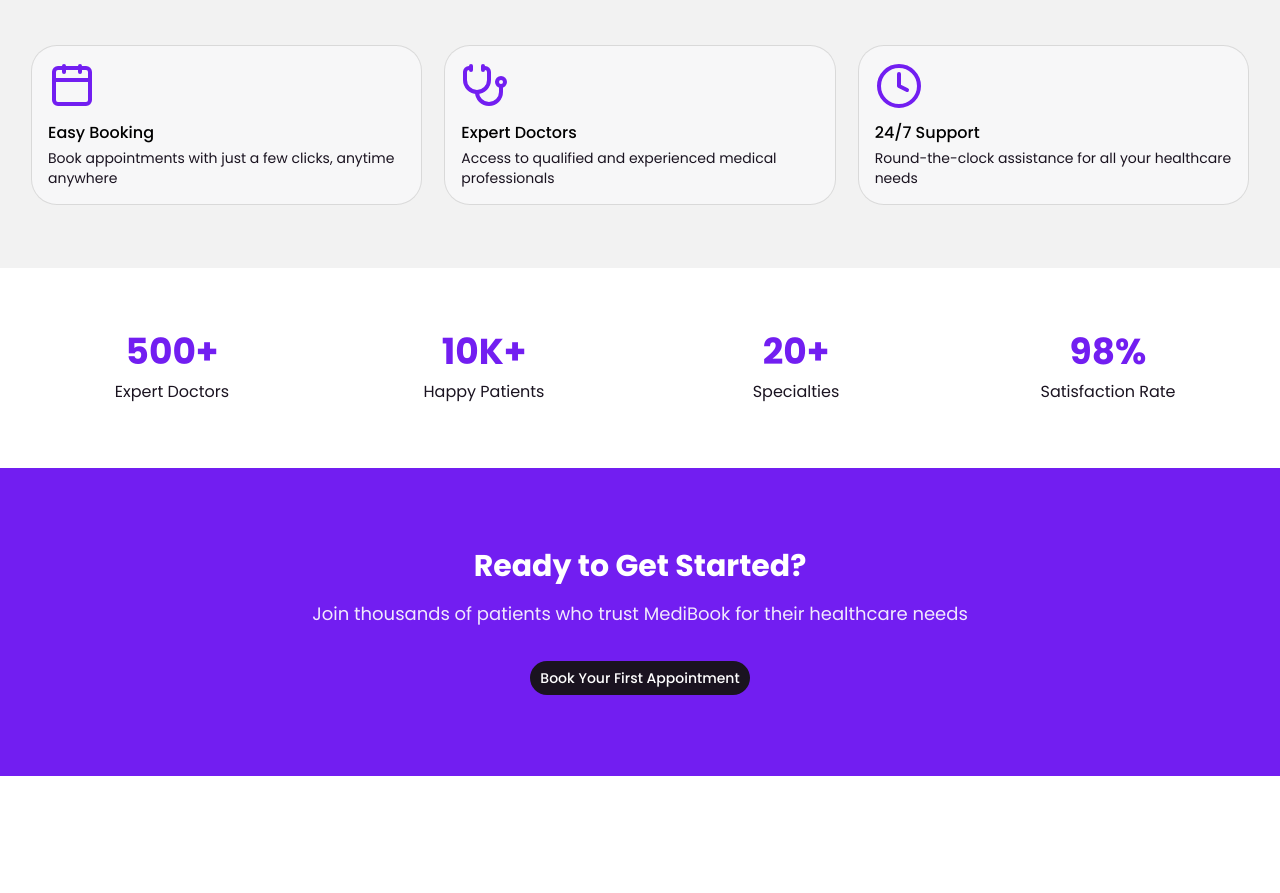
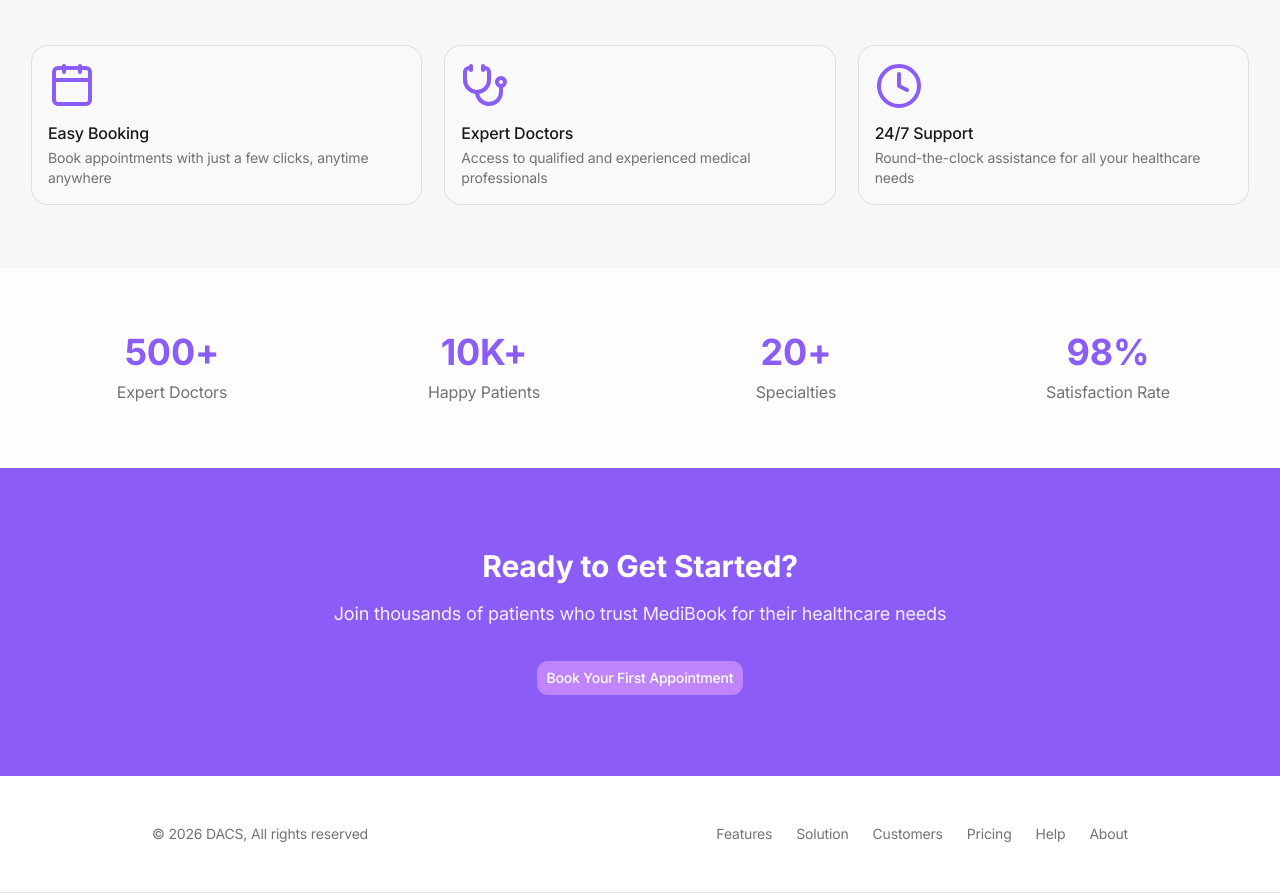
Before and after one commit to mwangaza12/DACS, a Next.js app in the folder frontend/: page / in a window 1280 px wide. Shown: the part 631-1524 px from the top of the page. Before the commit the page ends 1407 px from the top, so only its background shows below. Built offline with nearby package versions, Linux system fonts and the light colour scheme.

Commit message:
refactor: purple theme

```diff
--- a/frontend/app/(auth)/forgot-password/page.tsx
+++ b/frontend/app/(auth)/forgot-password/page.tsx
@@ -11,6 +11,7 @@ import { Input } from "@/components/ui/input";
 import { Label } from "@/components/ui/label";
 import { Card, CardContent, CardDescription, CardHeader, CardTitle } from "@/components/ui/card";
 import { Navbar } from "@/components/navbar";
+import FooterSection from "@/components/footer";
 
 // Define the schema directly if not available
 const forgotPasswordSchema = z.object({
@@ -145,6 +146,7 @@ export default function ForgotPasswordPage() {
           </CardContent>
         </Card>
       </div>
+      <FooterSection />
     </>
   );
 }
--- a/frontend/app/(auth)/login/login-form.tsx
+++ b/frontend/app/(auth)/login/login-form.tsx
@@ -15,6 +15,7 @@ import { Label } from "@/components/ui/label";
 import { Card, CardContent, CardDescription, CardHeader, CardTitle } from "@/components/ui/card";
 import { cn } from "@/lib/utils";
 import { Navbar } from "@/components/navbar";
+import FooterSection from "@/components/footer";
 
 export default function LoginPage() {
   const router       = useRouter();
@@ -156,6 +157,7 @@ export default function LoginPage() {
           </CardContent>
         </Card>
       </div>
+      <FooterSection />
     </>
   );
 }
--- a/frontend/app/(auth)/register/page.tsx
+++ b/frontend/app/(auth)/register/page.tsx
@@ -31,6 +31,7 @@ import { Card, CardContent, CardDescription, CardHeader, CardTitle } from "@/com
 import { cn } from "@/lib/utils";
 import { UserRole } from "@/types";
 import { Navbar } from "@/components/navbar";
+import FooterSection from "@/components/footer";
 
 type Step = "role" | "credentials" | "profile";
 
@@ -539,6 +540,7 @@ export default function RegisterPage() {
           </CardContent>
         </Card>
       </div>
+      <FooterSection />
     </>
   );
 }
--- a/frontend/app/about/page.tsx
+++ b/frontend/app/about/page.tsx
@@ -2,6 +2,7 @@ import { Card, CardContent, CardDescription, CardHeader, CardTitle } from "@/com
 import { Badge } from "@/components/ui/badge";
 import { Heart, Users, Target, Award, Stethoscope, Clock } from "lucide-react";
 import { Navbar } from "@/components/navbar";
+import FooterSection from "@/components/footer";
 
 export default function AboutPage() {
   return (
@@ -111,6 +112,7 @@ export default function AboutPage() {
           </div>
         </div>
       </div>
+      <FooterSection />
     </>
   );
 }
--- a/frontend/app/contact/page.tsx
+++ b/frontend/app/contact/page.tsx
@@ -8,6 +8,7 @@ import { Card, CardContent, CardDescription, CardHeader, CardTitle } from "@/com
 import { Label } from "@/components/ui/label";
 import { Mail, MapPin, Phone, Clock, Send } from "lucide-react";
 import { Navbar } from "@/components/navbar";
+import FooterSection from "@/components/footer";
 
 export default function ContactPage() {
   const [formData, setFormData] = useState({
@@ -214,6 +215,7 @@ export default function ContactPage() {
           </div>
         </div>
       </div>
+      <FooterSection />
     </>
   );
 }
--- a/frontend/app/globals.css
+++ b/frontend/app/globals.css
@@ -3,111 +3,111 @@
 @custom-variant dark (&:is(.dark *));
 
 :root {
-  --background: oklch(1.0000 0 0);
-  --foreground: oklch(0 0 0);
-  --card: oklch(0.9764 0.0013 286.3755);
-  --card-foreground: oklch(0 0 0);
-  --popover: oklch(1.0000 0 0);
-  --popover-foreground: oklch(0.2019 0.0274 308.6501);
-  --primary: oklch(0.5119 0.2709 290.7903);
+  --background: oklch(0.9940 0 0);
+  --foreground: oklch(0.2178 0 0);
+  --card: oklch(0.9821 0 0);
+  --card-foreground: oklch(0.2178 0 0);
+  --popover: oklch(0.9940 0 0);
+  --popover-foreground: oklch(0.3715 0 0);
+  --primary: oklch(0.6056 0.2189 292.7172);
   --primary-foreground: oklch(1.0000 0 0);
-  --secondary: oklch(0.2019 0.0274 308.6501);
+  --secondary: oklch(0.7217 0.1767 305.5038);
   --secondary-foreground: oklch(1.0000 0 0);
-  --muted: oklch(0.9230 0.0017 325.5911);
-  --muted-foreground: oklch(0.2019 0.0274 308.6501);
-  --accent: oklch(0.9670 0.0030 264.5420);
-  --accent-foreground: oklch(0.5119 0.2709 290.7903);
-  --destructive: oklch(0.6370 0.2370 25.3310);
+  --muted: oklch(0.9612 0 0);
+  --muted-foreground: oklch(0.5555 0 0);
+  --accent: oklch(0.9612 0 0);
+  --accent-foreground: oklch(0.2178 0 0);
+  --destructive: oklch(0.6368 0.2078 25.3313);
   --destructive-foreground: oklch(1.0000 0 0);
-  --border: oklch(0.9178 0.0195 302.1908);
-  --input: oklch(0.9777 0.0041 301.4256);
-  --ring: oklch(0.5083 0.2724 289.2840);
-  --chart-1: oklch(0.5119 0.2709 290.7903);
-  --chart-2: oklch(0.4230 0.1996 262.2614);
-  --chart-3: oklch(0.8624 0.2596 138.9415);
-  --chart-4: oklch(0.5450 0.1430 249.6726);
-  --chart-5: oklch(0.7602 0.1480 81.5810);
-  --sidebar: oklch(0.9764 0.0013 286.3755);
-  --sidebar-foreground: oklch(0.2019 0.0274 308.6501);
-  --sidebar-primary: oklch(0.5119 0.2709 290.7903);
+  --border: oklch(0.9219 0 0);
+  --input: oklch(0.9612 0 0);
+  --ring: oklch(0.6056 0.2189 292.7172);
+  --chart-1: oklch(0.6056 0.2189 292.7172);
+  --chart-2: oklch(0.7217 0.1767 305.5038);
+  --chart-3: oklch(0.4907 0.2412 292.5809);
+  --chart-4: oklch(0.6268 0.2325 303.9004);
+  --chart-5: oklch(0.8268 0.1082 306.3827);
+  --sidebar: oklch(0.9940 0 0);
+  --sidebar-foreground: oklch(0.3715 0 0);
+  --sidebar-primary: oklch(0.6056 0.2189 292.7172);
   --sidebar-primary-foreground: oklch(1.0000 0 0);
-  --sidebar-accent: oklch(0.9293 0.0275 309.2075);
-  --sidebar-accent-foreground: oklch(0.5119 0.2709 290.7903);
-  --sidebar-border: oklch(0.9172 0.0170 304.7894);
-  --sidebar-ring: oklch(0.5083 0.2724 289.2840);
-  --font-sans: Poppins, ui-sans-serif, sans-serif, system-ui;
-  --font-serif: Georgia, serif;
-  --font-mono: Ubuntu Mono, ui-monospace, monospace;
-  --radius: 1.3rem;
+  --sidebar-accent: oklch(0.9612 0 0);
+  --sidebar-accent-foreground: oklch(0.2178 0 0);
+  --sidebar-border: oklch(0.9219 0 0);
+  --sidebar-ring: oklch(0.6056 0.2189 292.7172);
+  --font-sans: Inter, system-ui, sans-serif;
+  --font-serif: ui-serif, Georgia, Cambria, serif;
+  --font-mono: JetBrains Mono, monospace;
+  --radius: 0.75rem;
   --shadow-x: 0px;
   --shadow-y: 2px;
-  --shadow-blur: 0px;
+  --shadow-blur: 4px;
   --shadow-spread: 0px;
-  --shadow-opacity: 0;
-  --shadow-color: #6e1df2;
-  --shadow-2xs: 0px 2px 0px 0px hsl(262.8169 89.1213% 53.1373% / 0.00);
-  --shadow-xs: 0px 2px 0px 0px hsl(262.8169 89.1213% 53.1373% / 0.00);
-  --shadow-sm: 0px 2px 0px 0px hsl(262.8169 89.1213% 53.1373% / 0.00), 0px 1px 2px -1px hsl(262.8169 89.1213% 53.1373% / 0.00);
-  --shadow: 0px 2px 0px 0px hsl(262.8169 89.1213% 53.1373% / 0.00), 0px 1px 2px -1px hsl(262.8169 89.1213% 53.1373% / 0.00);
-  --shadow-md: 0px 2px 0px 0px hsl(262.8169 89.1213% 53.1373% / 0.00), 0px 2px 4px -1px hsl(262.8169 89.1213% 53.1373% / 0.00);
-  --shadow-lg: 0px 2px 0px 0px hsl(262.8169 89.1213% 53.1373% / 0.00), 0px 4px 6px -1px hsl(262.8169 89.1213% 53.1373% / 0.00);
-  --shadow-xl: 0px 2px 0px 0px hsl(262.8169 89.1213% 53.1373% / 0.00), 0px 8px 10px -1px hsl(262.8169 89.1213% 53.1373% / 0.00);
-  --shadow-2xl: 0px 2px 0px 0px hsl(262.8169 89.1213% 53.1373% / 0.00);
-  --tracking-normal: 0em;
+  --shadow-opacity: 0.02;
+  --shadow-color: #000000;
+  --shadow-2xs: 0px 2px 4px 0px hsl(0 0% 0% / 0.01);
+  --shadow-xs: 0px 2px 4px 0px hsl(0 0% 0% / 0.01);
+  --shadow-sm: 0px 2px 4px 0px hsl(0 0% 0% / 0.02), 0px 1px 2px -1px hsl(0 0% 0% / 0.02);
+  --shadow: 0px 2px 4px 0px hsl(0 0% 0% / 0.02), 0px 1px 2px -1px hsl(0 0% 0% / 0.02);
+  --shadow-md: 0px 2px 4px 0px hsl(0 0% 0% / 0.02), 0px 2px 4px -1px hsl(0 0% 0% / 0.02);
+  --shadow-lg: 0px 2px 4px 0px hsl(0 0% 0% / 0.02), 0px 4px 6px -1px hsl(0 0% 0% / 0.02);
+  --shadow-xl: 0px 2px 4px 0px hsl(0 0% 0% / 0.02), 0px 8px 10px -1px hsl(0 0% 0% / 0.02);
+  --shadow-2xl: 0px 2px 4px 0px hsl(0 0% 0% / 0.05);
+  --tracking-normal: -0.011em;
   --spacing: 0.25rem;
 }
 
 .dark {
-  --background: oklch(0 0 0);
-  --foreground: oklch(0.9296 0.0041 301.4212);
-  --card: oklch(0.2115 0.0115 319.4587);
-  --card-foreground: oklch(0.8853 0 0);
-  --popover: oklch(0 0 0);
-  --popover-foreground: oklch(0.9296 0.0041 301.4212);
-  --primary: oklch(0.4960 0.2650 301.9240);
+  --background: oklch(0.1473 0.0107 285.0074);
+  --foreground: oklch(0.9842 0.0034 247.8575);
+  --card: oklch(0.1857 0.0223 292.4198);
+  --card-foreground: oklch(0.9842 0.0034 247.8575);
+  --popover: oklch(0.1857 0.0223 292.4198);
+  --popover-foreground: oklch(0.7107 0.0351 256.7878);
+  --primary: oklch(0.6056 0.2189 292.7172);
   --primary-foreground: oklch(1.0000 0 0);
-  --secondary: oklch(0.9570 0.0054 297.7244);
-  --secondary-foreground: oklch(0.2019 0.0274 308.6501);
-  --muted: oklch(0.2090 0 0);
-  --muted-foreground: oklch(0.5583 0.0131 308.2008);
-  --accent: oklch(0.1821 0.0678 299.3352);
-  --accent-foreground: oklch(0.5078 0.2710 290.3505);
-  --destructive: oklch(0.9097 0.1879 105.2960);
-  --destructive-foreground: oklch(1.0000 0 0);
-  --border: oklch(0.2641 0.0079 308.1298);
-  --input: oklch(0.2786 0.0492 304.6321);
-  --ring: oklch(0.5083 0.2724 289.2840);
-  --chart-1: oklch(0.5119 0.2709 290.7903);
-  --chart-2: oklch(0.4230 0.1996 262.2614);
-  --chart-3: oklch(0.8624 0.2596 138.9415);
-  --chart-4: oklch(0.5450 0.1430 249.6726);
-  --chart-5: oklch(0.7602 0.1480 81.5810);
-  --sidebar: oklch(0.2115 0.0115 319.4587);
-  --sidebar-foreground: oklch(0.8853 0 0);
-  --sidebar-primary: oklch(0.5083 0.2724 289.2840);
+  --secondary: oklch(0.7217 0.1767 305.5038);
+  --secondary-foreground: oklch(1.0000 0 0);
+  --muted: oklch(0.2225 0.0194 284.7155);
+  --muted-foreground: oklch(0.7107 0.0351 256.7878);
+  --accent: oklch(0.2225 0.0194 284.7155);
+  --accent-foreground: oklch(0.9842 0.0034 247.8575);
+  --destructive: oklch(0.4437 0.1613 26.8994);
+  --destructive-foreground: oklch(0.9842 0.0034 247.8575);
+  --border: oklch(0.2973 0.0360 290.9115);
+  --input: oklch(0.2225 0.0194 284.7155);
+  --ring: oklch(0.6056 0.2189 292.7172);
+  --chart-1: oklch(0.6056 0.2189 292.7172);
+  --chart-2: oklch(0.7217 0.1767 305.5038);
+  --chart-3: oklch(0.4907 0.2412 292.5809);
+  --chart-4: oklch(0.6268 0.2325 303.9004);
+  --chart-5: oklch(0.8268 0.1082 306.3827);
+  --sidebar: oklch(0.1473 0.0107 285.0074);
+  --sidebar-foreground: oklch(0.7107 0.0351 256.7878);
+  --sidebar-primary: oklch(0.6056 0.2189 292.7172);
   --sidebar-primary-foreground: oklch(1.0000 0 0);
-  --sidebar-accent: oklch(0.1821 0.0678 299.3352);
-  --sidebar-accent-foreground: oklch(0.5078 0.2710 290.3505);
-  --sidebar-border: oklch(0.3588 0.0375 304.1238);
-  --sidebar-ring: oklch(0.5083 0.2724 289.2840);
-  --font-sans: Poppins, ui-sans-serif, sans-serif, system-ui;
-  --font-serif: Georgia, serif;
-  --font-mono: Ubuntu Mono, ui-monospace, monospace;
-  --radius: 1.3rem;
+  --sidebar-accent: oklch(0.2225 0.0194 284.7155);
+  --sidebar-accent-foreground: oklch(0.9842 0.0034 247.8575);
+  --sidebar-border: oklch(0.2973 0.0360 290.9115);
+  --sidebar-ring: oklch(0.6056 0.2189 292.7172);
+  --font-sans: Inter, system-ui, sans-serif;
+  --font-serif: ui-serif, Georgia, Cambria, serif;
+  --font-mono: JetBrains Mono, monospace;
+  --radius: 0.75rem;
   --shadow-x: 0px;
-  --shadow-y: 2px;
-  --shadow-blur: 0px;
-  --shadow-spread: 0px;
-  --shadow-opacity: 0;
-  --shadow-color: #6e1df2;
-  --shadow-2xs: 0px 2px 0px 0px hsl(262.8169 89.1213% 53.1373% / 0.00);
-  --shadow-xs: 0px 2px 0px 0px hsl(262.8169 89.1213% 53.1373% / 0.00);
-  --shadow-sm: 0px 2px 0px 0px hsl(262.8169 89.1213% 53.1373% / 0.00), 0px 1px 2px -1px hsl(262.8169 89.1213% 53.1373% / 0.00);
-  --shadow: 0px 2px 0px 0px hsl(262.8169 89.1213% 53.1373% / 0.00), 0px 1px 2px -1px hsl(262.8169 89.1213% 53.1373% / 0.00);
-  --shadow-md: 0px 2px 0px 0px hsl(262.8169 89.1213% 53.1373% / 0.00), 0px 2px 4px -1px hsl(262.8169 89.1213% 53.1373% / 0.00);
-  --shadow-lg: 0px 2px 0px 0px hsl(262.8169 89.1213% 53.1373% / 0.00), 0px 4px 6px -1px hsl(262.8169 89.1213% 53.1373% / 0.00);
-  --shadow-xl: 0px 2px 0px 0px hsl(262.8169 89.1213% 53.1373% / 0.00), 0px 8px 10px -1px hsl(262.8169 89.1213% 53.1373% / 0.00);
-  --shadow-2xl: 0px 2px 0px 0px hsl(262.8169 89.1213% 53.1373% / 0.00);
+  --shadow-y: 4px;
+  --shadow-blur: 12px;
+  --shadow-spread: -2px;
+  --shadow-opacity: 0.4;
+  --shadow-color: #000000;
+  --shadow-2xs: 0px 4px 12px -2px hsl(0 0% 0% / 0.20);
+  --shadow-xs: 0px 4px 12px -2px hsl(0 0% 0% / 0.20);
+  --shadow-sm: 0px 4px 12px -2px hsl(0 0% 0% / 0.40), 0px 1px 2px -3px hsl(0 0% 0% / 0.40);
+  --shadow: 0px 4px 12px -2px hsl(0 0% 0% / 0.40), 0px 1px 2px -3px hsl(0 0% 0% / 0.40);
+  --shadow-md: 0px 4px 12px -2px hsl(0 0% 0% / 0.40), 0px 2px 4px -3px hsl(0 0% 0% / 0.40);
+  --shadow-lg: 0px 4px 12px -2px hsl(0 0% 0% / 0.40), 0px 4px 6px -3px hsl(0 0% 0% / 0.40);
+  --shadow-xl: 0px 4px 12px -2px hsl(0 0% 0% / 0.40), 0px 8px 10px -3px hsl(0 0% 0% / 0.40);
+  --shadow-2xl: 0px 4px 12px -2px hsl(0 0% 0% / 1.00);
 }
 
 @theme inline {
@@ -161,6 +161,13 @@
   --shadow-lg: var(--shadow-lg);
   --shadow-xl: var(--shadow-xl);
   --shadow-2xl: var(--shadow-2xl);
+
+  --tracking-tighter: calc(var(--tracking-normal) - 0.05em);
+  --tracking-tight: calc(var(--tracking-normal) - 0.025em);
+  --tracking-normal: var(--tracking-normal);
+  --tracking-wide: calc(var(--tracking-normal) + 0.025em);
+  --tracking-wider: calc(var(--tracking-normal) + 0.05em);
+  --tracking-widest: calc(var(--tracking-normal) + 0.1em);
 }
 
 @layer base {
@@ -169,5 +176,6 @@
   }
   body {
     @apply bg-background text-foreground;
+    letter-spacing: var(--tracking-normal);
   }
 }
--- a/frontend/app/layout.tsx
+++ b/frontend/app/layout.tsx
@@ -1,18 +1,16 @@
 import type { Metadata } from "next";
-import { Poppins, Ubuntu_Mono } from "next/font/google";
+import { Inter, JetBrains_Mono } from "next/font/google";
 import "./globals.css";
 import { QueryProvider } from "@/components/providers/query-provider";
 
-const fontSans = Poppins({
+const fontSans = Inter({
   subsets: ["latin"],
   variable: "--font-sans",
-  weight: ["100", "200", "300", "400", "500", "600", "700", "800", "900"],
 });
 
-const fontMono = Ubuntu_Mono({
+const fontMono = JetBrains_Mono({
   subsets: ["latin"],
   variable: "--font-mono",
-  weight: ["400", "700"],
 });
 
 export const metadata: Metadata = {
--- a/frontend/app/page.tsx
+++ b/frontend/app/page.tsx
@@ -3,6 +3,7 @@ import { Card, CardContent, CardDescription, CardHeader, CardTitle } from "@/com
 import { Calendar, Clock, Stethoscope, UserCircle, ArrowRight, Star, Shield, Heart } from "lucide-react";
 import Link from "next/link";
 import { Navbar } from "@/components/navbar";
+import FooterSection from "@/components/footer";
 
 export default function HomePage() {
   return (
@@ -109,6 +110,7 @@ export default function HomePage() {
           </div>
         </section>
       </div>
+      <FooterSection />
     </>
   );
 }
--- /dev/null
+++ b/frontend/components/footer.tsx
@@ -0,0 +1,50 @@
+import Link from 'next/link'
+
+const links = [
+    {
+        title: 'Features',
+        href: '#',
+    },
+    {
+        title: 'Solution',
+        href: '#',
+    },
+    {
+        title: 'Customers',
+        href: '#',
+    },
+    {
+        title: 'Pricing',
+        href: '#',
+    },
+    {
+        title: 'Help',
+        href: '#',
+    },
+    {
+        title: 'About',
+        href: '/about',
+    },
+]
+
+export default function FooterSection() {
+    return (
+        <footer className="border-b bg-white py-12 dark:bg-transparent">
+            <div className="mx-auto max-w-5xl px-6">
+                <div className="flex flex-wrap justify-between gap-6">
+                    <span className="text-muted-foreground order-last block text-center text-sm md:order-first">© {2026} DACS, All rights reserved</span>
+                    <div className="order-first flex flex-wrap justify-center gap-6 text-sm md:order-last">
+                        {links.map((link, index) => (
+                            <Link
+                                key={index}
+                                href={link.href}
+                                className="text-muted-foreground hover:text-primary block duration-150">
+                                <span>{link.title}</span>
+                            </Link>
+                        ))}
+                    </div>
+                </div>
+            </div>
+        </footer>
+    )
+}
--- a/frontend/components/ui/button.tsx
+++ b/frontend/components/ui/button.tsx
@@ -22,7 +22,7 @@ const buttonVariants = cva(
       },
       size: {
         default:
-          "h-8 gap-1.5 px-2.5 has-data-[icon=inline-end]:pr-2 has-data-[icon=inline-start]:pl-2",
+          "h-10 gap-1.5 px-2.5 has-data-[icon=inline-end]:pr-2 has-data-[icon=inline-start]:pl-2",
         xs: "h-6 gap-1 rounded-[min(var(--radius-md),10px)] px-2 text-xs in-data-[slot=button-group]:rounded-lg has-data-[icon=inline-end]:pr-1.5 has-data-[icon=inline-start]:pl-1.5 [&_svg:not([class*='size-'])]:size-3",
         sm: "h-7 gap-1 rounded-[min(var(--radius-md),12px)] px-2.5 text-[0.8rem] in-data-[slot=button-group]:rounded-lg has-data-[icon=inline-end]:pr-1.5 has-data-[icon=inline-start]:pl-1.5 [&_svg:not([class*='size-'])]:size-3.5",
         lg: "h-9 gap-1.5 px-2.5 has-data-[icon=inline-end]:pr-3 has-data-[icon=inline-start]:pl-3",
```
